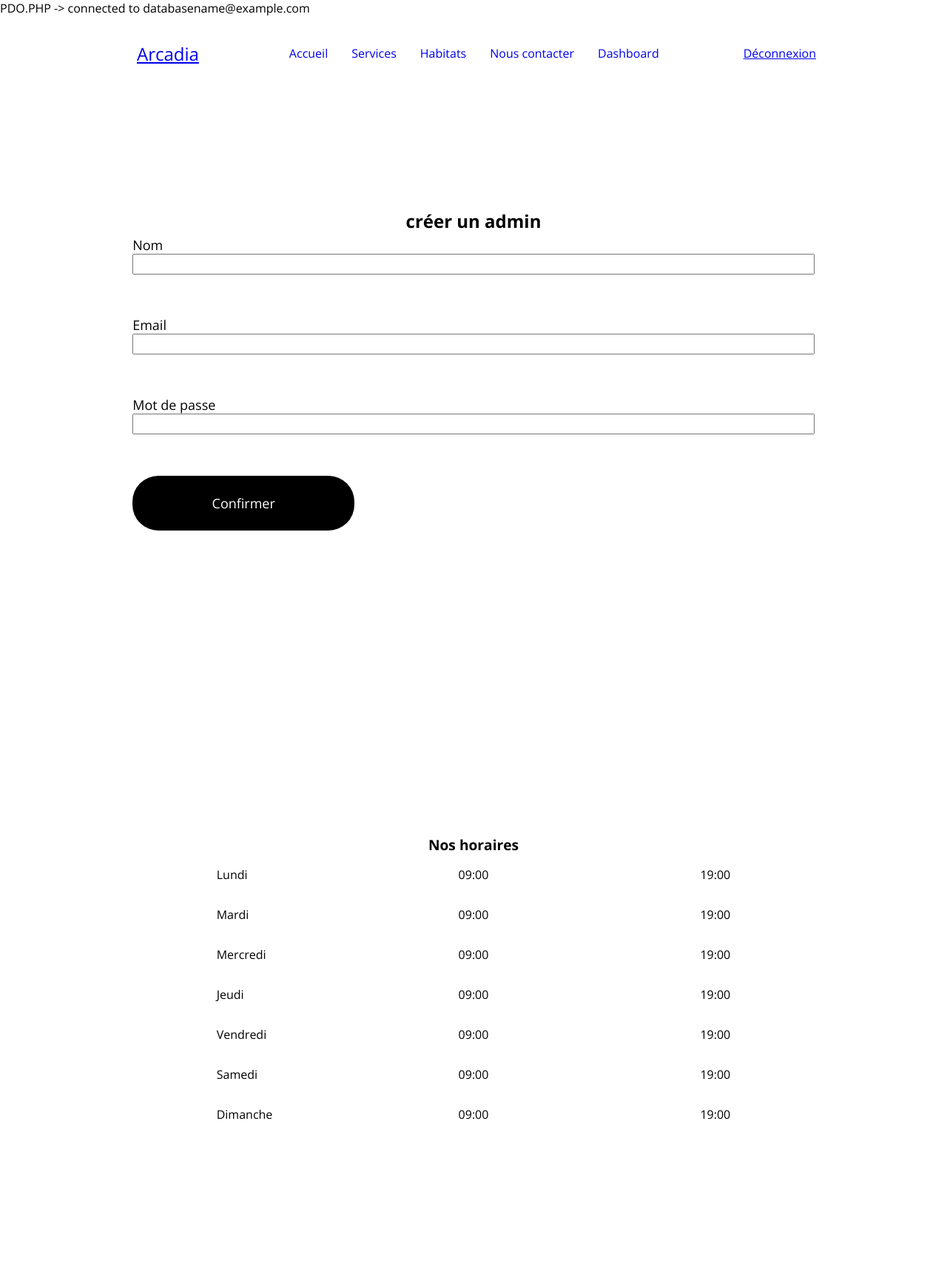
After one commit to IcyAuk/arcadia, a PHP site: page /CREATE_ADMIN.php in a window 1280 px wide. The commit adds this page. Shown: the whole page at 74% size. Run offline with PHP 8.4, Linux system fonts and the light colour scheme; the visitor is signed in with stand-in values (Sample User, id 1).

Commit message:
working on connection, machine, pdo, login; logout

```diff
--- /dev/null
+++ b/CREATE_ADMIN.php
@@ -0,0 +1,58 @@
+<!--
+CREATE FIRST ADMIN
+DELETE PAGE BEFORE EXPORTING THE PROJECT
+-->
+
+<?php include_once "template/header.php"; ?>
+
+<!-- FORM SECTION -->
+<section class="section-contained column rounded">
+    <form method="post" class="section-form" action="#">
+
+            <legend>créer un admin</legend>
+
+        <fieldset>
+            <label for="register-username">Nom</label>
+            <input class="input-text" type="text" name="register-username" id="register-username" required>
+        </fieldset>
+
+        <fieldset>
+            <label for="register-email">Email</label>
+            <input class="input-text" type="email" name="register-email" id="register-email" required>
+        </fieldset>
+
+        <fieldset>
+            <label for="register-pw">Mot de passe</label>
+            <input class="input-text" type="password" name="register-pw" id="register-pw" required></input>
+        </fieldset>
+
+        <fieldset>
+            <input class="input-submit" type="submit" value="Confirmer">
+        </fieldset>
+    </form>
+</section>
+
+
+<?php include_once "template/footer.php"; ?>
+
+<?php
+
+// createAdmin()
+if ($_SERVER["REQUEST_METHOD"] == "POST")
+{
+    $username = $_POST['register-username'];
+    $email = $_POST['register-email'];
+    $password = $_POST['register-pw'];
+
+    $hashed_password = password_hash($password, PASSWORD_DEFAULT);
+    $stmt = $pdo->prepare
+    (
+        'INSERT INTO staff (name, email, password, role) VALUES (?,?,?,?)'
+    );
+    if($stmt->execute([$username, $email, $hashed_password, "admin"])){
+        echo "ADMIN CREATED";
+    }
+
+}
+
+?>
--- a/admin/dashboard.php
+++ b/admin/dashboard.php
@@ -5,7 +5,7 @@
 <?php require_once "./template/header.php" ?>
 
 <div id="container" class="container column">
-        dashboard
+        <h1>Bienvenue, <?= $_SESSION['user_name']; ?></h1>
 </div>
 
 <?php require_once "./template/footer.php" ?>
--- a/admin/script/script.js
+++ b/admin/script/script.js
@@ -13,6 +13,7 @@
 // make li a clickable butotn, then send the data-url to xhr
 document.addEventListener("DOMContentLoaded", () => {
     const navItems = document.querySelectorAll(".header-navbar-row");
+    const navbarCol = document.querySelector(".header-navbar-col");
 
     navItems.forEach(item => {
         item.addEventListener("click", () => {
@@ -20,6 +21,7 @@
             if (url) {
                 xhr.open("GET", url);
                 xhr.send();
+                navbarCol.classList.toggle("visible");
             }
         });
     });
--- a/admin/template/header.php
+++ b/admin/template/header.php
@@ -1,4 +1,7 @@
 <?php
+    session_start();
+    require_once "../lib/config.php";
+    require_once "../lib/pdo.php";
 
 /*
     THIS HEADER WILL DISPLAY DIFFERENT TABS DEPENDING
--- a/lib/config.php
+++ b/lib/config.php
@@ -2,5 +2,5 @@
 
 define("DB_NAME", "arcadia_zoo");
 define("DB_HOST", "localhost");
-define("DB_USER","machine");
+define("DB_USER","arcadia_zoo_machine");
 define("DB_PASSWORD","1234");
--- a/lib/pdo.php
+++ b/lib/pdo.php
@@ -1,4 +1,5 @@
 <?php
+
 //do not forget to include config.php wherever you include pdo.php
 
 //data source name
@@ -20,3 +21,5 @@
 {
     die("PDO.PHP -> error" . $e->getMessage());
 }
+
+// MACHINE (ADMIN CRUD)
--- a/template/header.php
+++ b/template/header.php
@@ -1,8 +1,6 @@
 <?php
-    require_once "../lib/config.php";
-    require_once "../lib/pdo.php";
+    session_start();
 ?>
-
 <!DOCTYPE html>
 <html lang="en">
 <head>
@@ -20,6 +18,11 @@
 <link href="https://fonts.googleapis.com/css2?family=Open+Sans:ital,wght@0,300..800;1,300..800&display=swap" rel="stylesheet">
 </head>
 <body>
+<?php require "lib/config.php"; ?>
+<?php require "lib/pdo.php"; ?>
+<?= $_SESSION["user_email"];
+    $_SESSION["user_id"];
+?>
     <header>
         <nav class="navbar">
             <a href="../home.php"><div class="brand-title">Arcadia</div></a>
@@ -34,9 +37,21 @@
                     <li><a href="../services.php">Services</a></li>
                     <li><a href="../habitats.php">Habitats</a></li>
                     <li><a href="../contact.php">Nous contacter</a></li>
+                    <?php if(isset($_SESSION["user_email"])){ ?>
+                    <li><a href="../admin/dashboard.php">Dashboard</a></li>
+                    <?php } ?>
                 </ul>
             </div>
-            <a href="../login.php" class="login-button">Connexion</a>
+
+                <?php if(isset($_SESSION["user_email"])){ ?>
+
+                    <a href="../logout.php" class="login-button">Déconnexion</a>
+
+                <?php } else { ?>
+
+                    <a href="../login.php" class="login-button">Connexion</a>
+
+                <?php } ?>
         </nav>
     </header>
     <main>
```
Also changed, not shown: login.php (+30 -6 lines), logout.php (added, +12 -0 lines).
